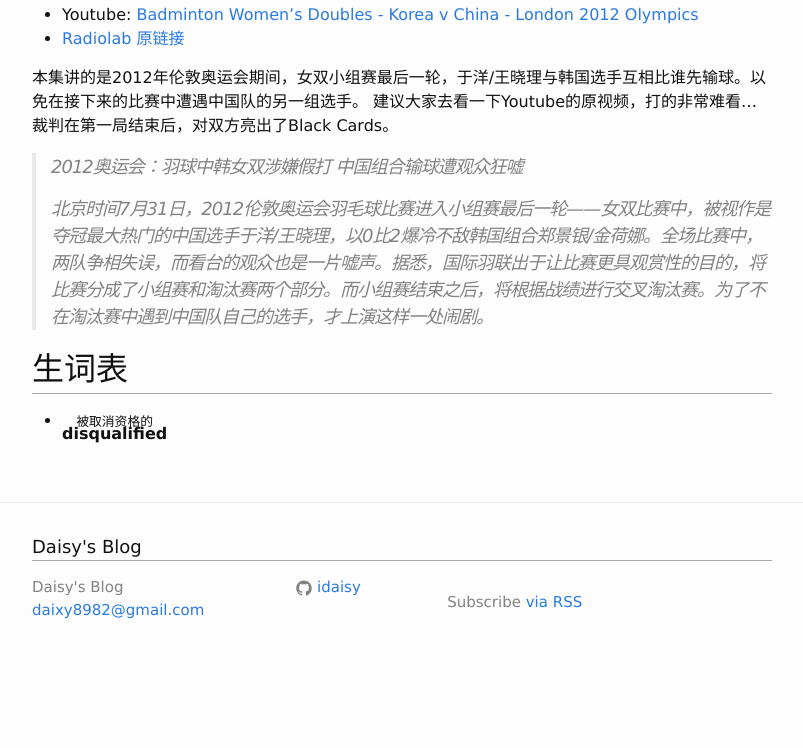
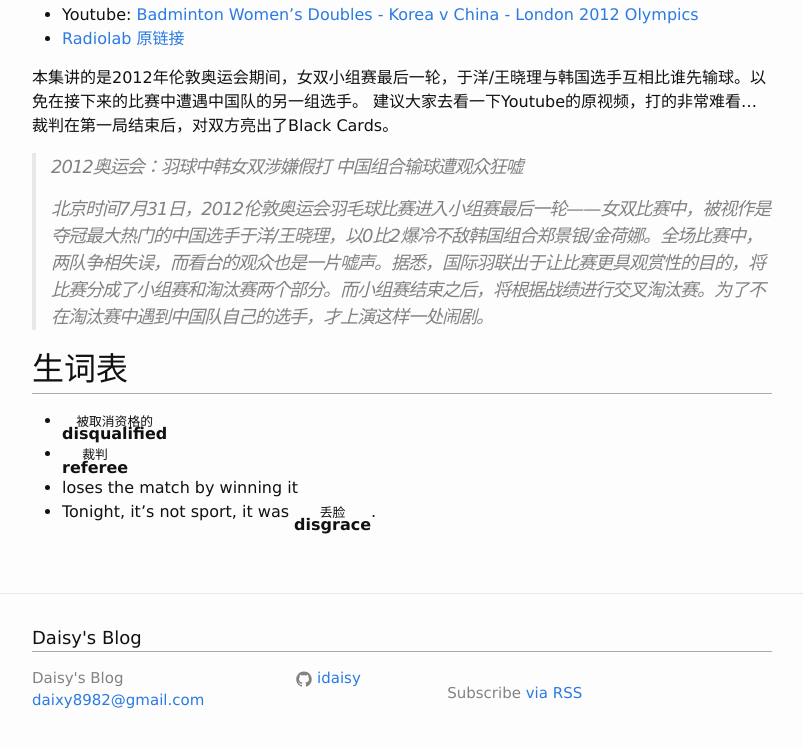
Before and after one commit to idaisy/idaisy.github.io, a Jekyll site: the page built from _posts/Others/2016-01-12-radiolab-lose-lose.md, in a window 1280 px wide, cut to the strip 326-1098 px from the top of the page. Shown: the top 748 px of the strip, without its empty margins (238-1041 px from the left). Built offline with Jekyll 4.4.1, drawn with Linux system fonts in a browser that asks for light colours; comment, search, counter and statistics services are not loaded; before the commit the page ends 1007 px from its top, so only the background shows below that.

Commit message:
Thu Jan 12 22:46:32 CST 2017

```diff
--- a/_posts/Others/2016-01-12-radiolab-lose-lose.md
+++ b/_posts/Others/2016-01-12-radiolab-lose-lose.md
@@ -21,3 +21,6 @@ author: scateu
 ## 生词表
 
  - [disqualified]{被取消资格的}
+ - [referee]{裁判}
+ - loses the match by winning it
+ - Tonight, it's not sport, it was [disgrace]{丢脸}.
```
